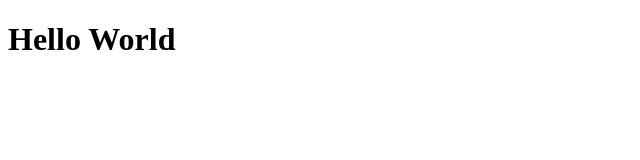
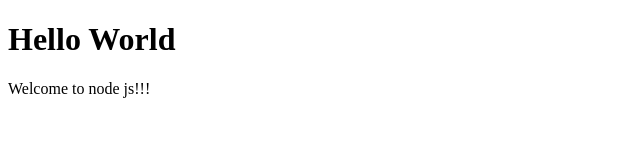
Before and after one commit to steveocall/web-server, a website: page public/index.html in a window 1280 px wide. Shown: the whole page, without its empty margins (0-640 px from the left). Drawn offline with Linux system fonts and the light colour scheme.

Commit message:
Update index.html

```diff
--- a/public/index.html
+++ b/public/index.html
@@ -6,5 +6,6 @@
 	</head>
 	<body>
 		<h1>Hello World</h1>
+		<p>Welcome to node js!!!</p>
 	</body>
 </html>
```
